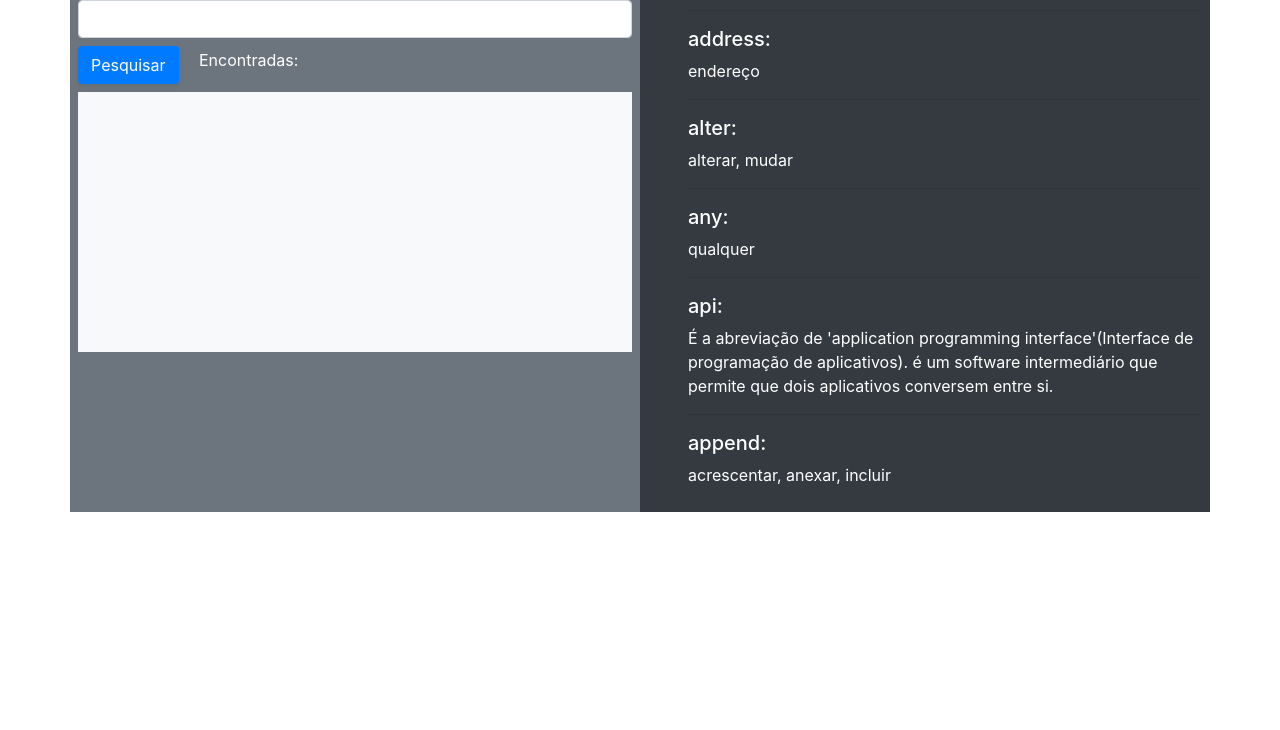
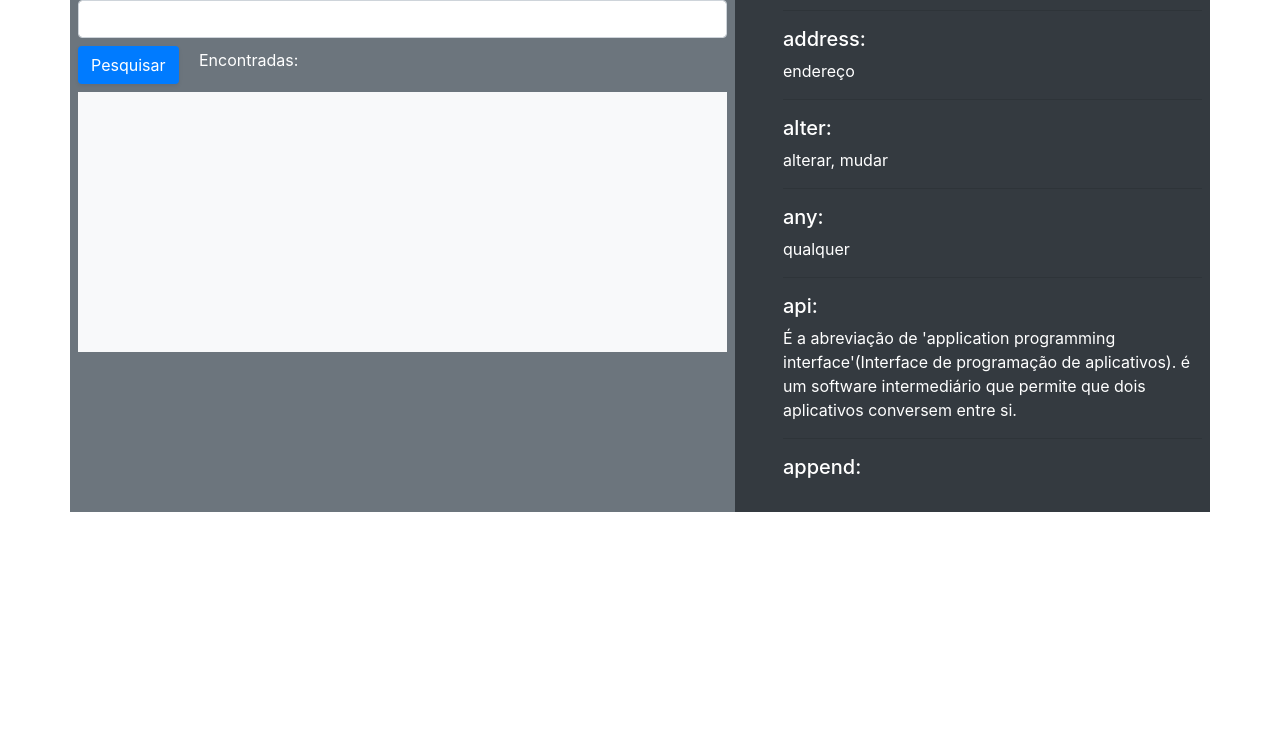
Before and after one commit to elycarvalho/english-words-for-devs, a plain HTML site: page index.html in a window 1280 px wide. Shown: the part 70-800 px from the top of the page. Drawn offline with nearby package versions, Linux system fonts and the light colour scheme.

Commit message:
Add files via upload

```diff
--- a/index.html
+++ b/index.html
@@ -11,7 +11,7 @@
 <body>
     <div class="container">
         <div class="row">
-            <div id="search-word" class="col-md-6 bg-secondary p-2">
+            <div id="search-word" class="col-md-7 bg-secondary p-2">
                 <h2 class="bg-dark text-warning p-2 text-center">
                     English words for developers
                 </h2>
@@ -21,7 +21,7 @@
                 <div id="found-word" class="bg-light mt-2 p-1"></div>
             </div>
 
-            <div class="col-md-6 bg-dark p-2 text-white">
+            <div class="col-md-5 bg-dark p-2 text-white">
                 <ul id="list">
 
                 </ul>
--- a/script.js
+++ b/script.js
@@ -95,6 +95,7 @@ const words = [
     {word:"main",translation: "principal"},
     {word:"markup",translation:"marcação"},
     {word:"match",translation:"combinar, corresponder, igualar, partida"},
+    {word:"null",translation:"nulo, sem efeito. Na programação pode indicar que um valor é zero ou que não tem nenhum valor."},
     {word:"odd",translation:"impar, chance, esquisito. Exemplos: What are the odds? (quais são as chances), 'odds or evens?'(impar ou par?)"},
     {word:"oop",translation:"É a abreviação de 'Object-oriented Programming'(Programação orientada a objeto). é um modelo de programação que organiza o design de software em torno de dados ou objetos, em vez de funções e lógica."},
     {word:"outer",translation:"exterior, parte de fora"},
```
